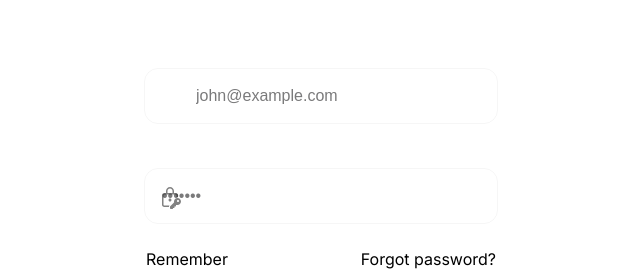
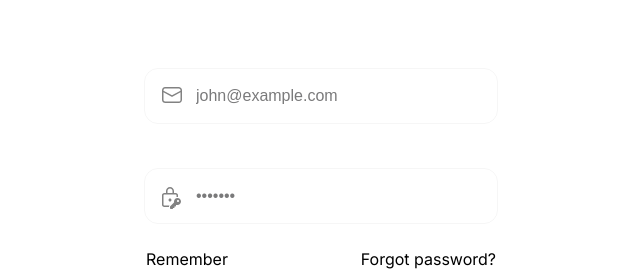
Before and after one commit to DealerCenter/DC-front, a Next.js app: page /auth in a window 1280 px wide. Shown: the part 191-463 px from the top of the page, without its empty margins (319-959 px from the left). Built offline with nearby package versions, Linux system fonts and the light colour scheme.

Commit message:
textInput Icon fix

```diff
--- a/src/app/auth/components/LoginForm.tsx
+++ b/src/app/auth/components/LoginForm.tsx
@@ -32,7 +32,7 @@ const LoginForm = ({ goToRegistration }: Props) => {
             onChange={handleChange}
             onBlur={handleBlur}
             icon={
-              <Icon src={emailIcon} alt='email icon' width={20} height={16} />
+              <Image src={emailIcon} alt='email icon' width={20} height={16} />
             }
           />
         </TextInputContainer>
@@ -45,12 +45,14 @@ const LoginForm = ({ goToRegistration }: Props) => {
               value={values.password}
               onChange={handleChange}
               onBlur={handleBlur}
-            />
-            <Icon
-              src={passwordIcon}
-              alt='password icon'
-              width={19}
-              height={22}
+              icon={
+                <Image
+                  src={passwordIcon}
+                  alt='password icon'
+                  width={19}
+                  height={22}
+                />
+              }
             />
           </TextInputContainer>
           <LabelContainer>
@@ -140,11 +142,3 @@ const StyledLabel = styled.label`
   display: flex;
   align-items: center;
 `
-
-const Icon = styled(Image)`
-  position: absolute;
-  align-self: center;
-  justify-self: center;
-  left: 16px;
-  top: 17px;
-`
--- a/src/common/components/InputElements/TextInput.tsx
+++ b/src/common/components/InputElements/TextInput.tsx
@@ -25,8 +25,8 @@ const TextInput = ({
   optionalInfo = null,
 }: Props) => {
   return (
-    <div>
-      {icon ? icon : null}
+    <Container>
+      {icon ? <IconBox>{icon}</IconBox> : null}
       <StyledInput
         type={type}
         name={name}
@@ -42,11 +42,15 @@ const TextInput = ({
           <OptionalText>{optionalInfo}</OptionalText>
         </TextBox>
       )}
-    </div>
+    </Container>
   )
 }
 
 export default TextInput
+
+const Container = styled.div`
+  position: relative;
+`
 
 type InputProps = {
   icon: any
@@ -97,3 +101,12 @@ const OptionalText = styled.p`
   font-weight: 400;
   margin: 0;
 `
+
+const IconBox = styled.div`
+  position: absolute;
+  align-self: center;
+  justify-self: center;
+  left: 16px;
+  top: 17px;
+  z-index: 1000;
+`
```
